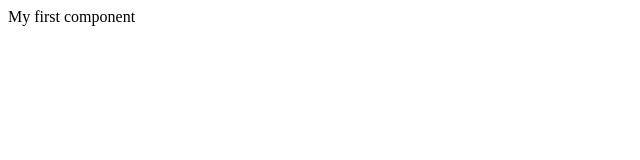
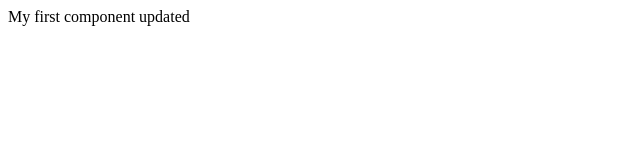
Before and after one commit to obakengshole/react-java-bookstore-client, a React (Create React App) app: page / in a window 1280 px wide. Shown: the top 160 px of the page, without its empty margins (0-640 px from the left). Built offline with nearby package versions, Linux system fonts and the light colour scheme; no server answers.

Commit message:
Modified app.js

```diff
--- a/src/App.js
+++ b/src/App.js
@@ -6,7 +6,7 @@ const App = () => {
     axios(`${baseUrl}/api/v1/books`).then(books => {
         console.log(books);
     })
-    return <div>My first component</div>
+    return <div>My first component updated</div>
 }
 
 export default App;
```
